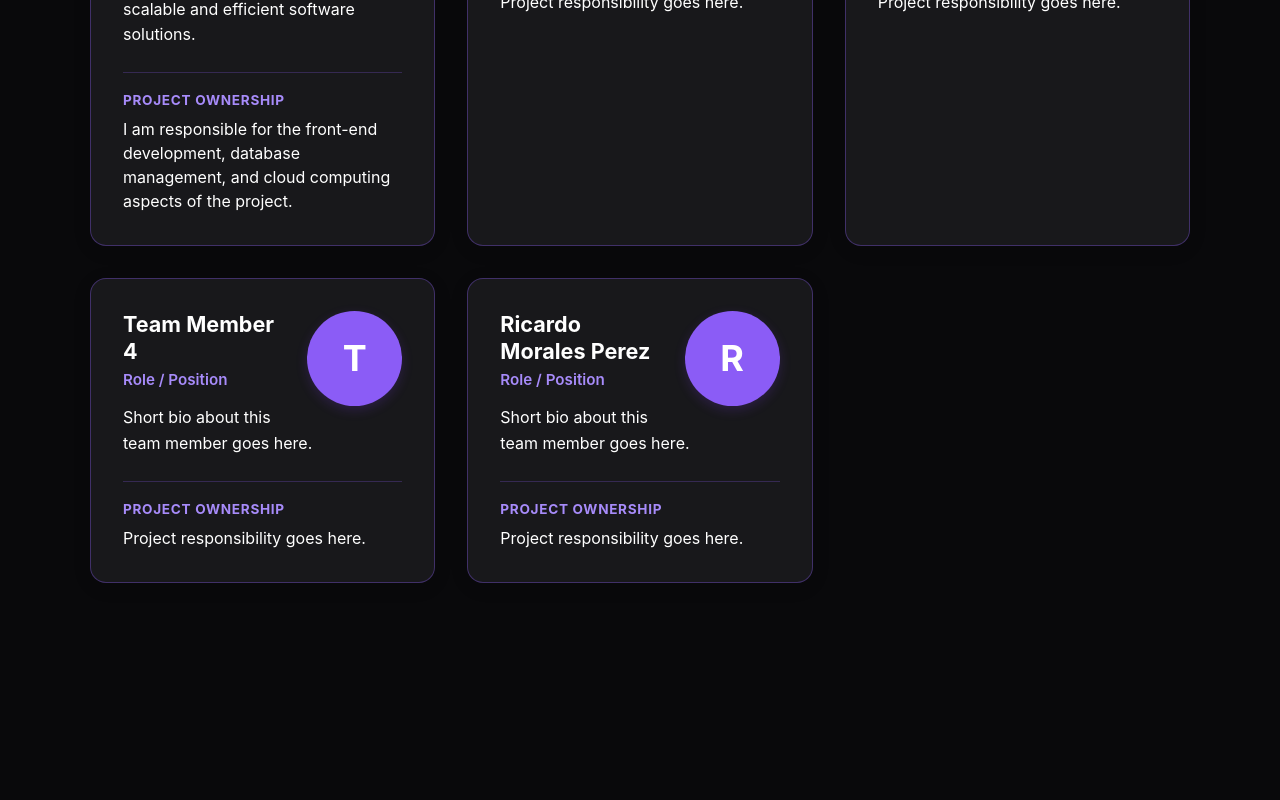
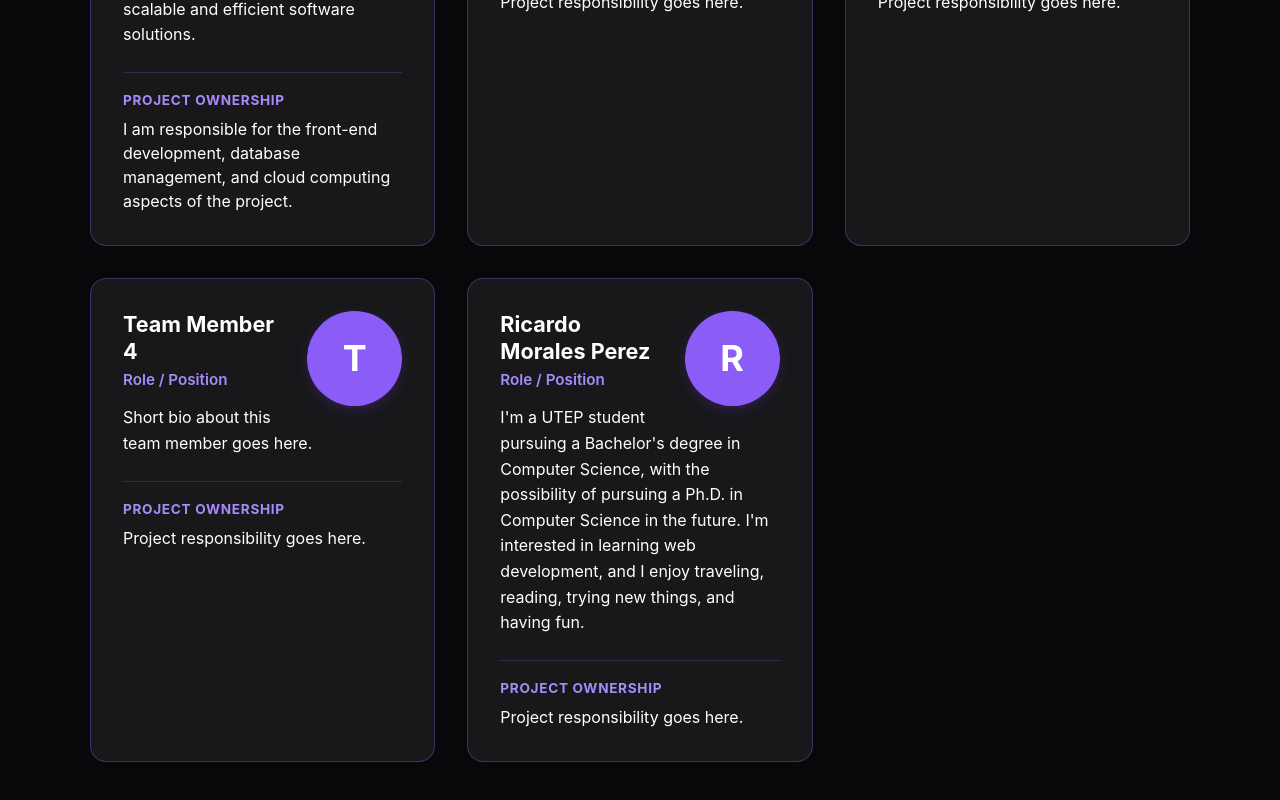
Before and after one commit to JuanReyna1/skill_tracker, a React app in the folder frontend/: page /about-us in a window 1280 px wide. Shown: the part 661-1461 px from the top of the page. Before the commit the page ends 1308 px from the top, so only its background shows below. Built offline with nearby package versions, Linux system fonts and the light colour scheme; the HTML template or start-up script is replaced by a standard one.

Commit message:
Bio Change

```diff
--- a/frontend/src/pages/AboutUs.jsx
+++ b/frontend/src/pages/AboutUs.jsx
@@ -32,7 +32,7 @@ const teamMembers = [
     {
         name: "Ricardo Morales Perez",
         role: "Role / Position",
-        bio: "Short bio about this team member goes here.",
+        bio: "I'm a UTEP student pursuing a Bachelor's degree in Computer Science, with the possibility of pursuing a Ph.D. in Computer Science in the future. I'm interested in learning web development, and I enjoy traveling, reading, trying new things, and having fun.",
         ownership: "Project responsibility goes here.",
         image: null,
     },
```
